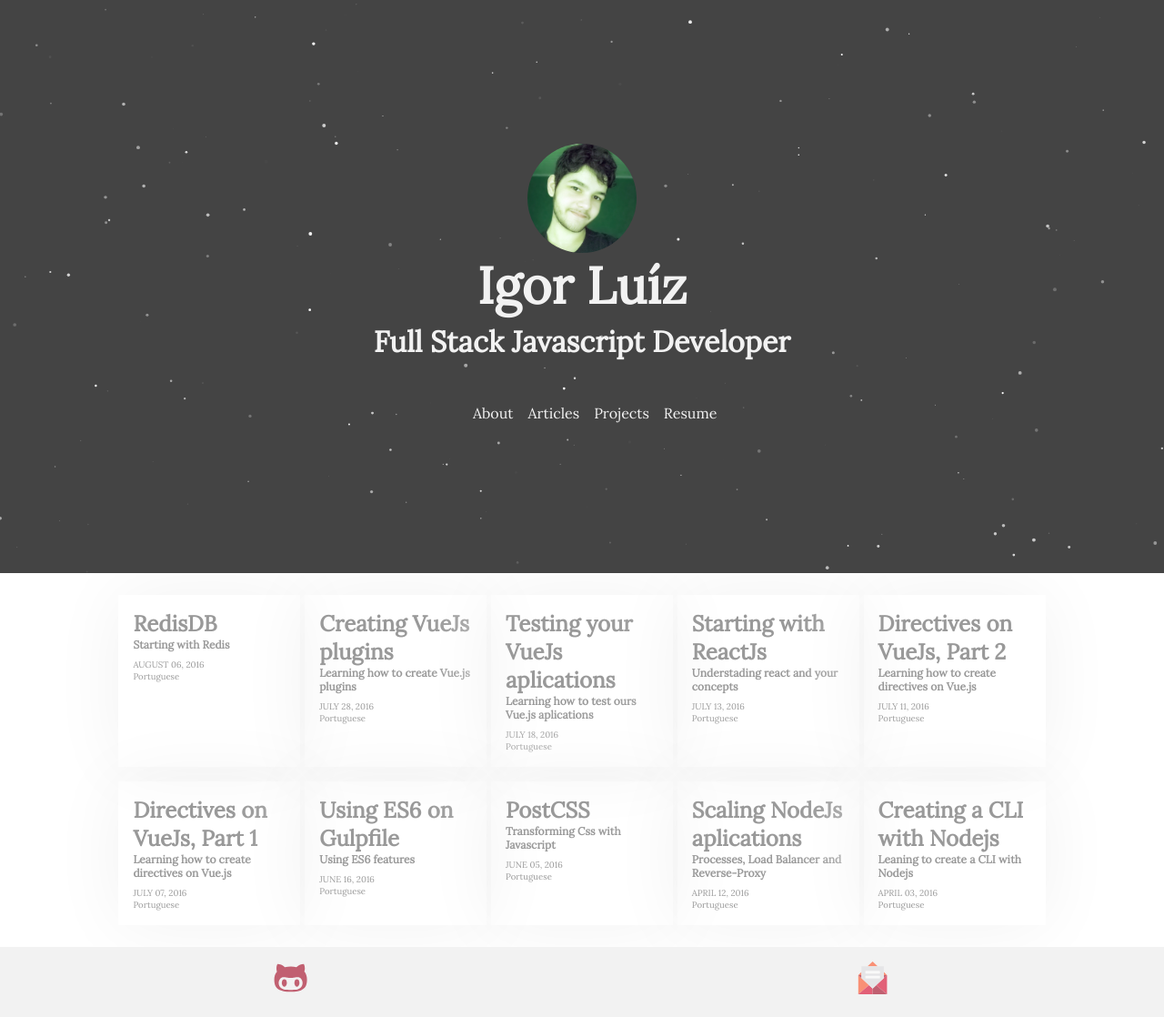
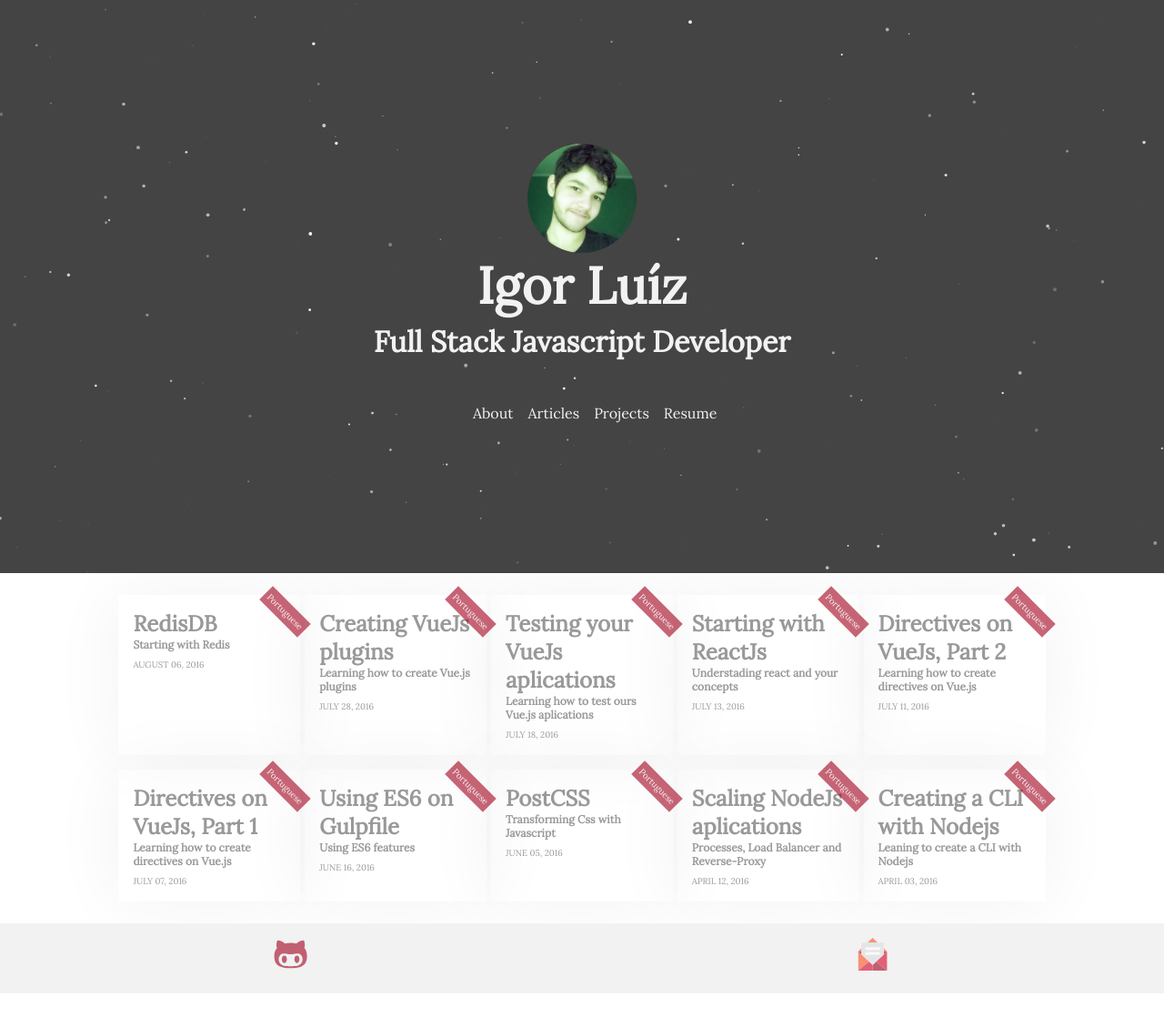
Before and after one commit to Halfeld/website, a Jekyll site: the page built from articles.html, in a window 1280 px wide. Shown: the whole page at 91% size. Built offline with Jekyll 4.4.1, drawn with Linux system fonts in a browser that asks for light colours; comment, search, counter and statistics services are not loaded; after the commit the page ends 1092 px from its top, so only the background shows below that.

Commit message:
Add label to lang and remove callback from particlesjs

```diff
--- a/_sass/_articles.scss
+++ b/_sass/_articles.scss
@@ -38,6 +38,7 @@
     // Article info
     // ============
     > .article__box {
+      position: relative;
       padding: 2rem;
 
       // Title
@@ -62,7 +63,15 @@
       // Language
       // ========
       > .article__box--lang {
+        position: absolute;
+        background-color: $color-base;
+        padding: 0.5rem;
+        top: 1rem;
+        right: -1.5rem;
+        color: $color-gray;
         font-size: 1.2rem;
+        opacity: 0.6;
+        transform: rotate(45deg);
       }
     }
   }
--- a/src/js/zmain.js
+++ b/src/js/zmain.js
@@ -1,7 +1,5 @@
 (function ($, particlesJS, window) {
-  particlesJS.load('stars', '/assets/particles.json', function () {
-    console.log('callback - particles.js config loaded')
-  })
+  particlesJS.load('stars', '/assets/particles.json')
 
   var template = function (res) {
     return '<a href="' + res.html_url + '" class="project">' +
```
